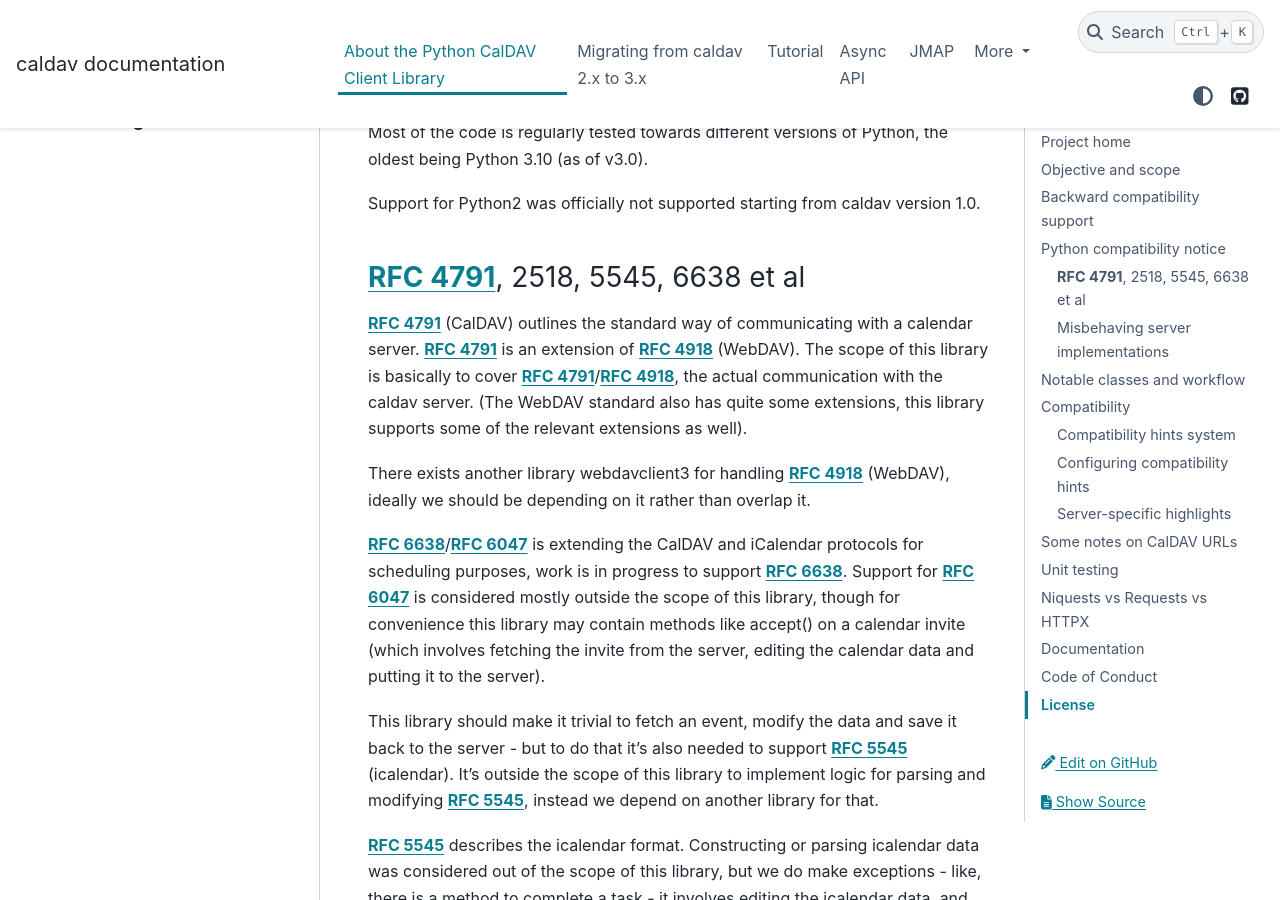
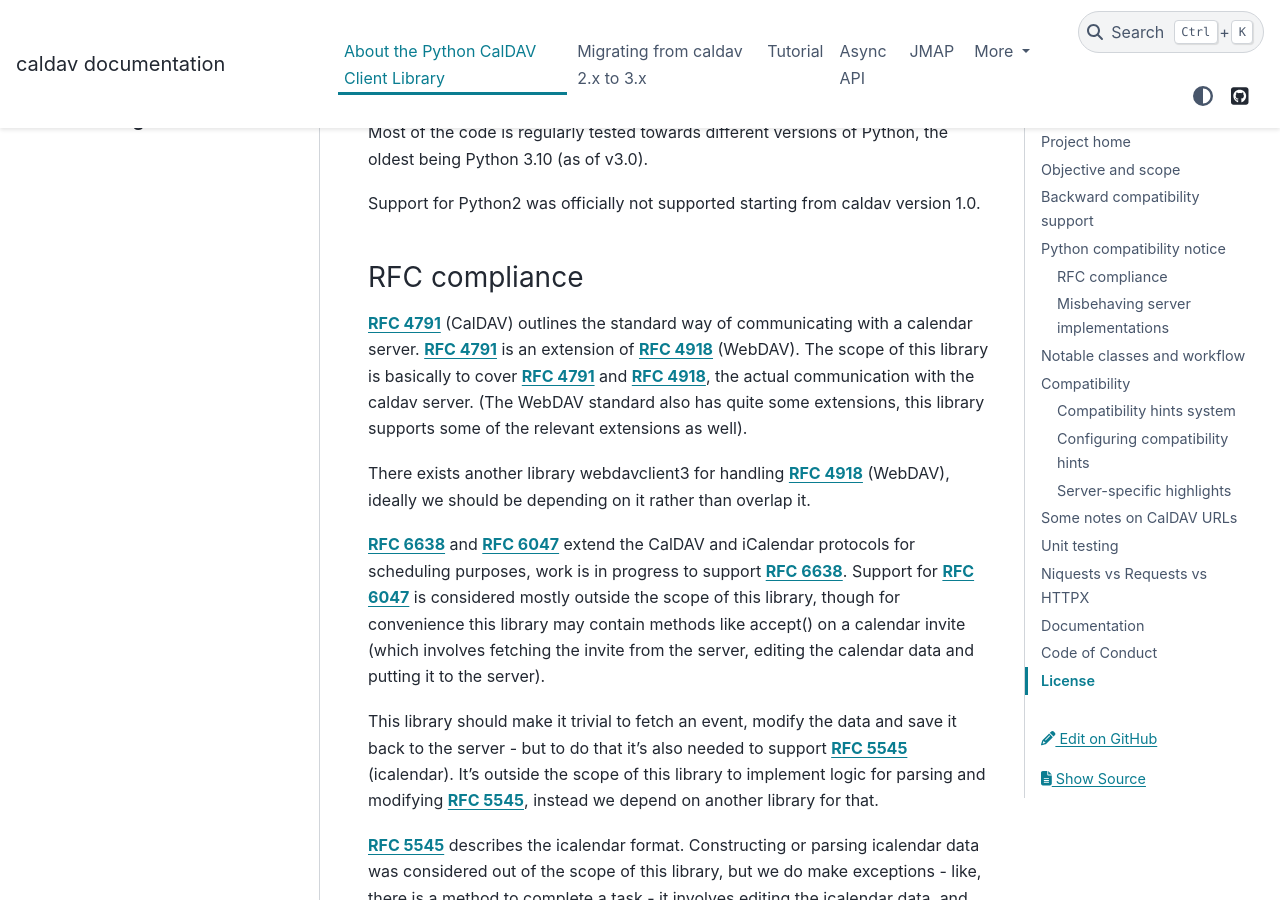
Before and after one commit to python-caldav/caldav, a Sphinx documentation site: the page built from docs/source/about.rst, in a window 1280 px wide and 900 px high, scrolled down 1423 px. Built offline with Sphinx 7.4.7 and the PyData theme 0.15.4, drawn with Linux system fonts in a browser that asks for light colours; pages that are not in the unit, such as notebooks, are missing from menus; the version number could not be read and is left out.

Commit message:
fixing more RFC-links

```diff
--- a/docs/source/about.rst
+++ b/docs/source/about.rst
@@ -65,12 +65,12 @@ Support for Python2 was officially not supported starting from caldav
 version 1.0.
 
 
-:rfc:`4791`, 2518, 5545, 6638 et al
-------------------------------------
+RFC compliance
+--------------
 
 :rfc:`4791` (CalDAV) outlines the standard way of communicating with a
 calendar server.  :rfc:`4791` is an extension of :rfc:`4918` (WebDAV).  The
-scope of this library is basically to cover :rfc:`4791`/:rfc:`4918`, the actual
+scope of this library is basically to cover :rfc:`4791` and :rfc:`4918`, the actual
 communication with the caldav server.  (The WebDAV standard also has
 quite some extensions, this library supports some of the relevant
 extensions as well).
@@ -78,7 +78,7 @@ extensions as well).
 There exists another library webdavclient3 for handling :rfc:`4918`
 (WebDAV), ideally we should be depending on it rather than overlap it.
 
-:rfc:`6638`/:rfc:`6047` is extending the CalDAV and iCalendar protocols for
+:rfc:`6638` and :rfc:`6047` extend the CalDAV and iCalendar protocols for
 scheduling purposes, work is in progress to support :rfc:`6638`.  Support
 for :rfc:`6047` is considered mostly outside the scope of this library,
 though for convenience this library may contain methods like accept()
--- a/docs/source/v3-migration.rst
+++ b/docs/source/v3-migration.rst
@@ -383,7 +383,7 @@ JMAP client (experimental)
 ---------------------------
 
 A new ``caldav.jmap`` package provides ``JMAPClient`` and ``AsyncJMAPClient``
-for servers implementing RFC 8620 (JMAP Core) and RFC 8984 (JMAP Calendars).
+for servers implementing :rfc:`8620` (JMAP Core) and :rfc:`8984` (JMAP Calendars).
 The public API may change in minor releases.  See :doc:`jmap`.
 
 Advanced search
```
Also changed, not shown: 2 other files.
